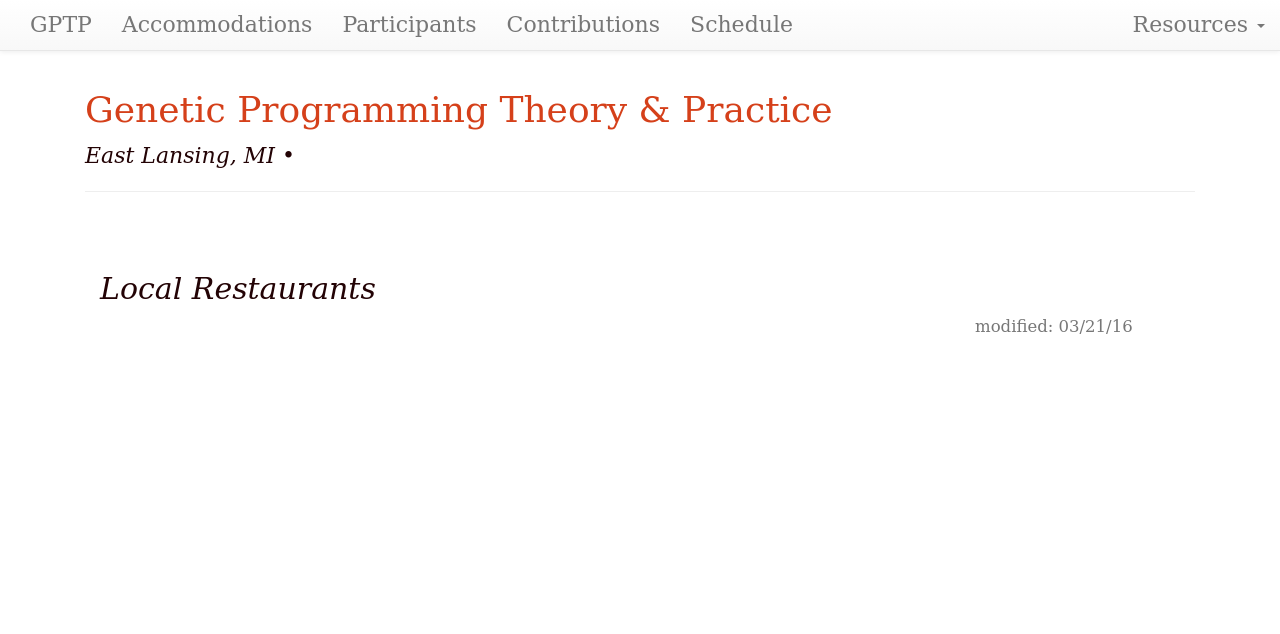
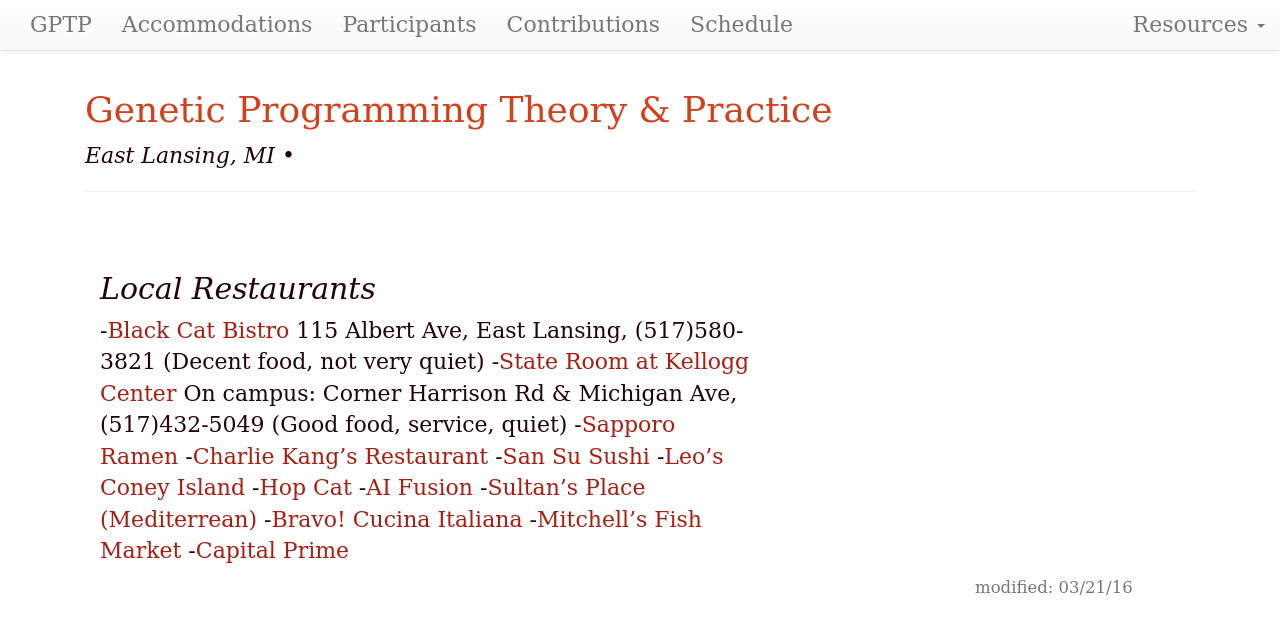
Before and after one commit to GPTP-workshop/gptp-workshop.github.io, a Jekyll site: the page built from restaurants.md, in a window 1280 px wide. Shown: the top 634 px of the page. Built offline with Jekyll 4.4.1, drawn with Linux system fonts in a browser that asks for light colours; our own code applies the rules of GitHub Pages for plain Markdown files.

Commit message:
Update restaurants.md

```diff
--- a/restaurants.md
+++ b/restaurants.md
@@ -1 +1,14 @@
 ## Local Restaurants
+
+-[Black Cat Bistro]() 115 Albert Ave, East Lansing, (517)580-3821 (Decent food, not very quiet)
+-[State Room at Kellogg Center]() On campus: Corner Harrison Rd & Michigan Ave, (517)432-5049 (Good food, service, quiet)
+-[Sapporo Ramen]()
+-[Charlie Kang's Restaurant]()
+-[San Su Sushi]()
+-[Leo's Coney Island]()
+-[Hop Cat]()
+-[AI Fusion]()
+-[Sultan's Place (Mediterrean)]()
+-[Bravo! Cucina Italiana]()
+-[Mitchell's Fish Market]()
+-[Capital Prime]()
```
